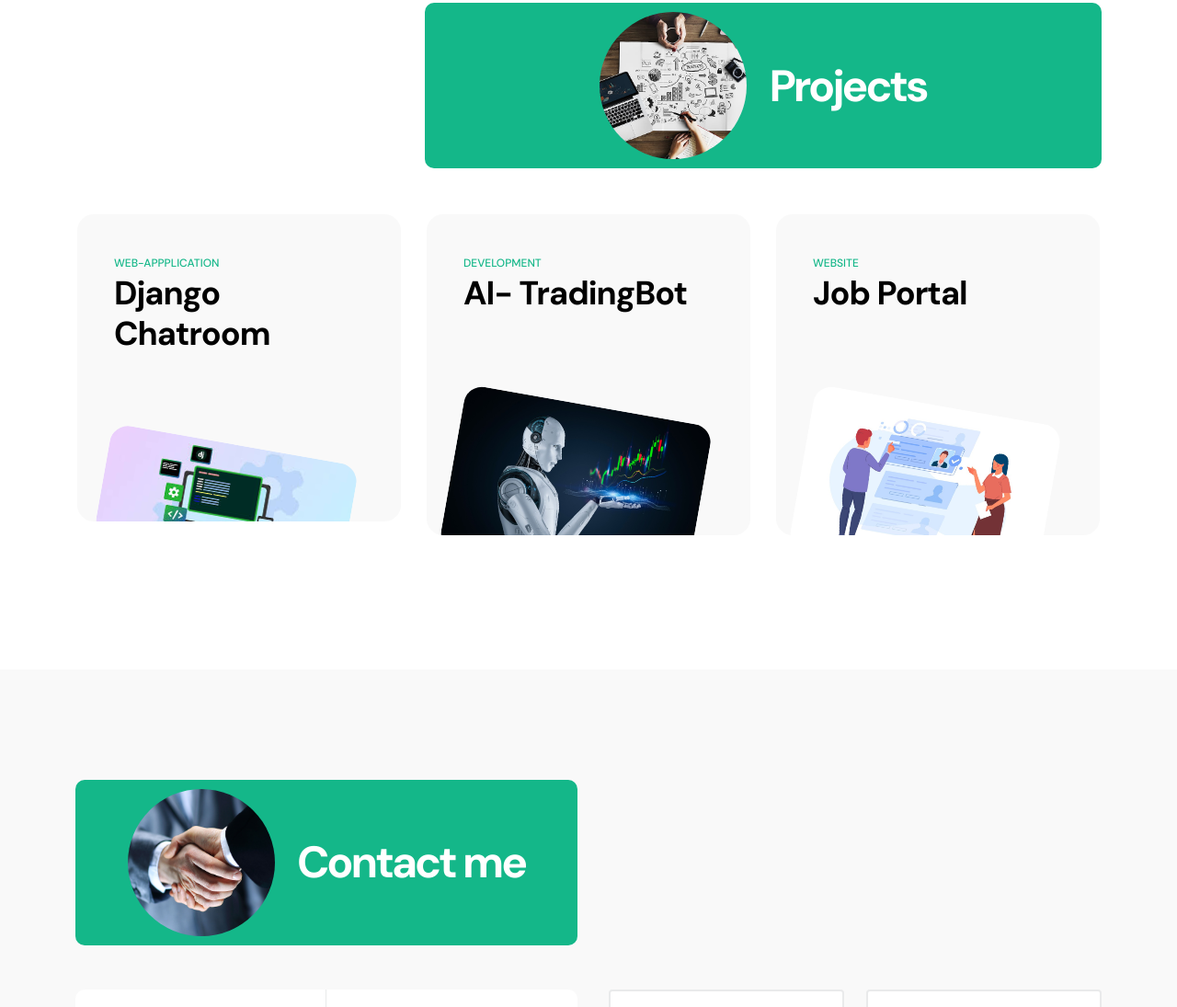
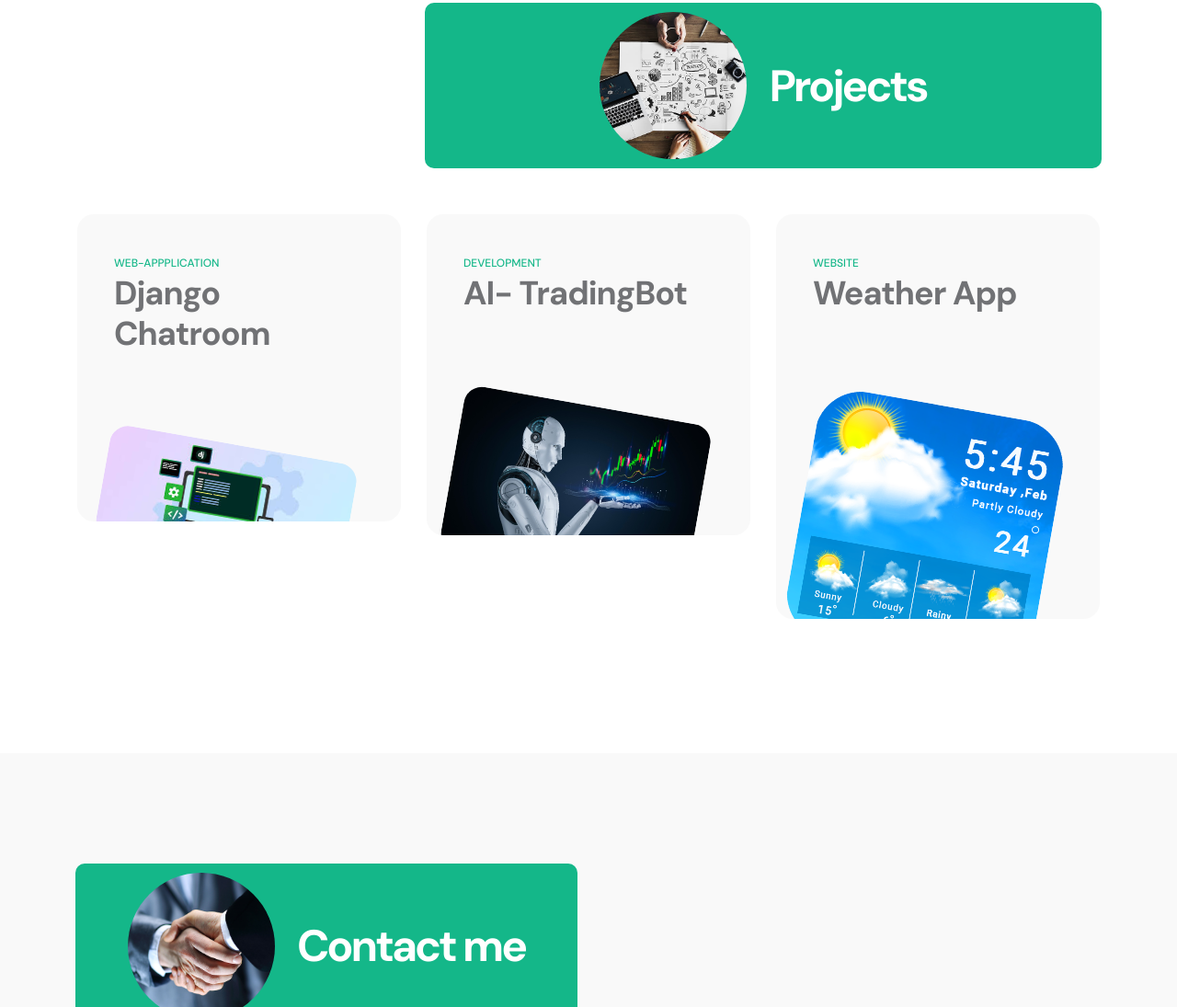
Before and after one commit to GnanaSahkar/Portfolio, a plain HTML site: page index.html in a window 1280 px wide. Shown: the part 2679-3774 px from the top of the page at 92% size. Drawn offline with Linux system fonts and the light colour scheme.

Commit message:
Deployed

```diff
--- a/index.html
+++ b/index.html
@@ -308,7 +308,7 @@
                                 <div class="projects-info">
                                     <small class="projects-tag">Web-Appplication</small>
 
-                                    <h3 class="projects-title">Django Chatroom</h3>
+                                    <h3 class="projects-title"><a href="https://github.com/GnanaSahkar/ChatRoom">Django Chatroom</a></h3>
                                 </div>
 
                                 <a href="images/projects/Django-Chatroom.jpg" class="popup-image">
@@ -322,7 +322,7 @@
                                 <div class="projects-info">
                                     <small class="projects-tag">Development</small>
 
-                                    <h3 class="projects-title">AI- TradingBot</h3>
+                                    <h3 class="projects-title"><a href="https://github.com/GnanaSahkar/Automated-Trading-Bot">AI- TradingBot</a></h3>
                                 </div>
 
                                 <a href="images/projects/AI-Trading.jpg" class="popup-image">
@@ -336,11 +336,11 @@
                                 <div class="projects-info">
                                     <small class="projects-tag">Website</small>
 
-                                    <h3 class="projects-title">Job Portal</h3>
+                                    <h3 class="projects-title"><a href="https://github.com/GnanaSahkar/WeatherApp">Weather App</a></h3>
                                 </div>
 
-                                <a href="images/projects/Job-portal.jpg" class="popup-image">
-                                    <img src="images/projects/Job-portal.jpg" class="projects-image img-fluid" alt="">
+                                <a href="images/projects/Weather.png" class="popup-image">
+                                    <img src="images/projects/Weather.png" class="projects-image img-fluid" alt="">
                                 </a>
                             </div>
                         </div>
```
Also changed, not shown: images/projects/Weather.png (added).
